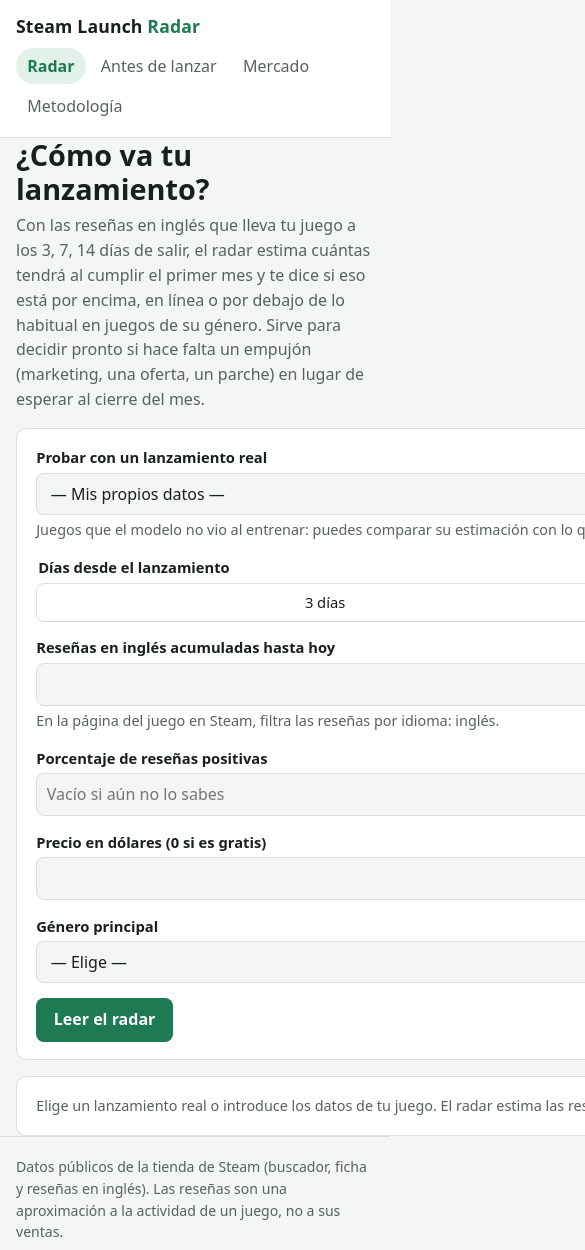
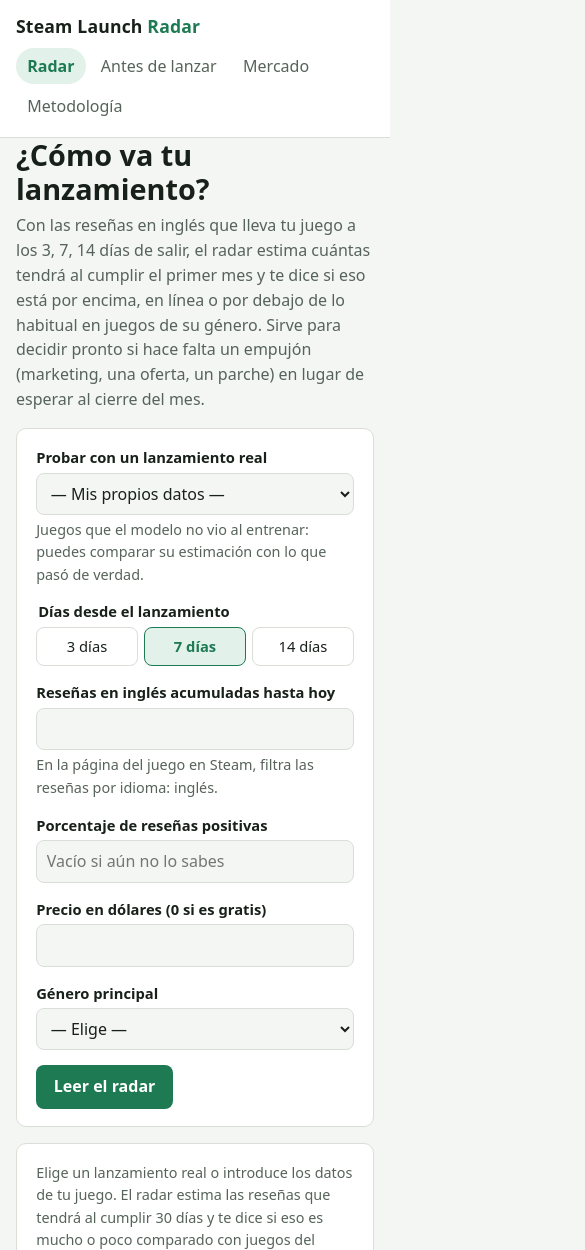
Before and after one commit to alvarodc093-pixel/steam-launch-radar, a Next.js app in the folder app/: page / in a window 390 px wide. Shown: the top 1250 px of the page, 585 px wide, since content can reach past the window. Built offline with nearby package versions, Linux system fonts and the light colour scheme.

Commit message:
fix(app): vista móvil sin desbordes y URL de producción en el README

```diff
--- a/app/src/app/globals.css
+++ b/app/src/app/globals.css
@@ -168,7 +168,9 @@
 
 @media (max-width: 760px) {
   .dos-columnas {
-    grid-template-columns: 1fr;
+    /* minmax(0, …): sin él, el desplegable con nombres largos ensancha la
+       columna y la página se sale de la pantalla en el móvil. */
+    grid-template-columns: minmax(0, 1fr);
   }
 }
 
@@ -188,6 +190,14 @@
 .nota {
   color: var(--suave);
   font-size: 0.9rem;
+}
+
+/* Campos de texto y desplegables al ancho de su columna: el desplegable de
+   juegos tiene nombres muy largos y, sin esto, desborda en el móvil. */
+input:not([type="radio"]),
+select {
+  width: 100%;
+  min-width: 0;
 }
 
 form .campo {
@@ -229,6 +239,8 @@
 
 .segmentos input {
   position: absolute;
+  width: 1px;
+  height: 1px;
   opacity: 0;
 }
 
```
Also changed, not shown: 1 other file (tests, documents, lock files or other folders).
